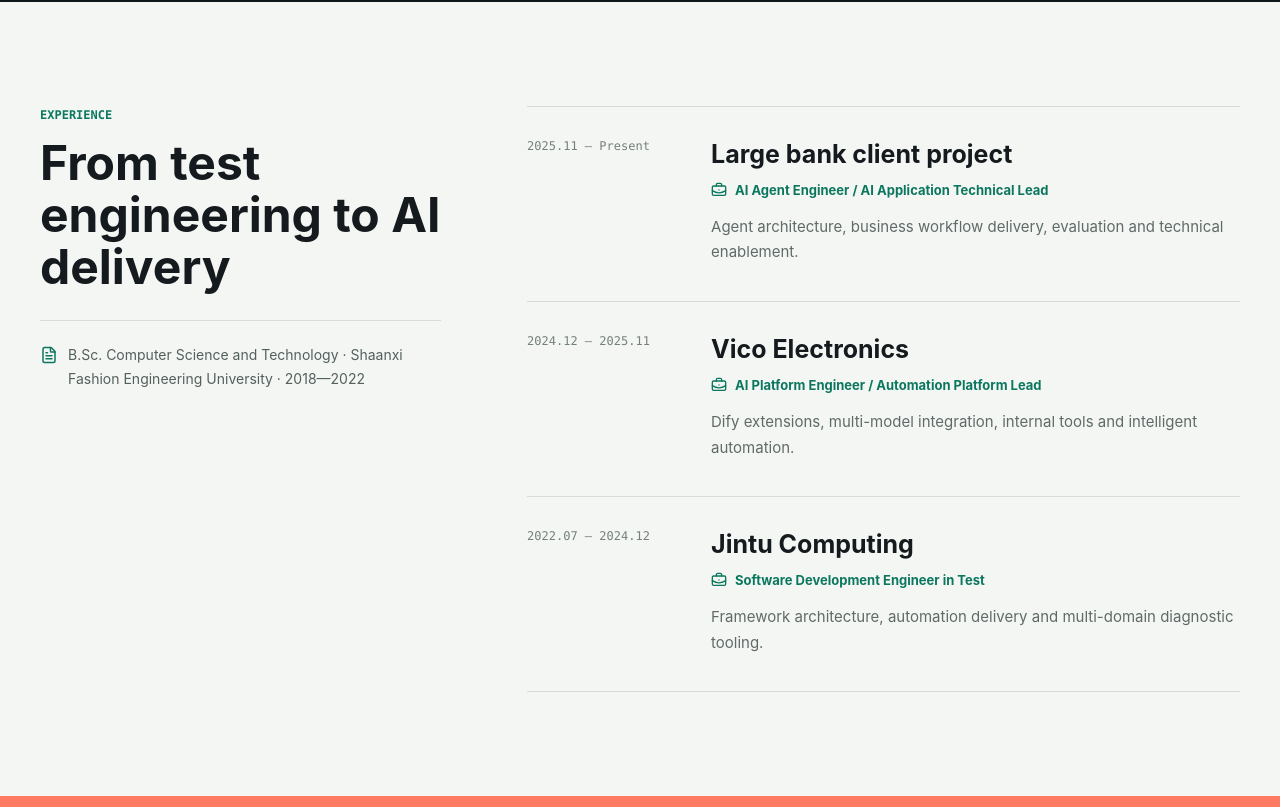
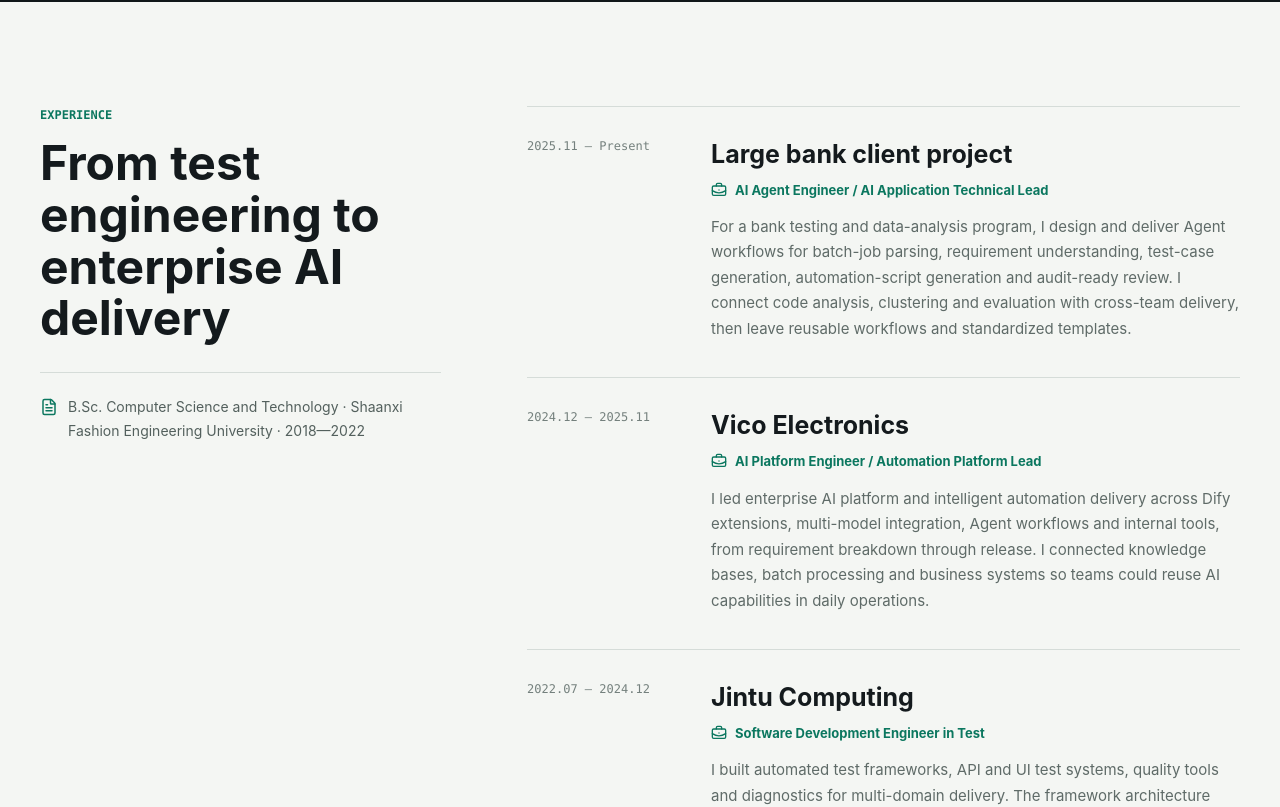
Before and after one commit to dreamrss2/ai-solutions-portfolio, a Next.js app: page / in a window 1280 px wide. Shown: the part 6320-7127 px from the top of the page. Built offline with nearby package versions, Linux system fonts and the light colour scheme.

Commit message:
content: expand career experience narratives

```diff
--- a/app/portfolio-data.ts
+++ b/app/portfolio-data.ts
@@ -691,11 +691,26 @@
       ["04", "Verify", "Evaluate quality, trace failure paths and leave the operating team with clear controls."],
     ],
     experienceEyebrow: "EXPERIENCE",
-    experienceTitle: "From test engineering to AI delivery",
+    experienceTitle: "From test engineering to enterprise AI delivery",
     experiences: [
-      ["2025.11 — Present", "Large bank client project", "AI Agent Engineer / AI Application Technical Lead", "Agent architecture, business workflow delivery, evaluation and technical enablement."],
-      ["2024.12 — 2025.11", "Vico Electronics", "AI Platform Engineer / Automation Platform Lead", "Dify extensions, multi-model integration, internal tools and intelligent automation."],
-      ["2022.07 — 2024.12", "Jintu Computing", "Software Development Engineer in Test", "Framework architecture, automation delivery and multi-domain diagnostic tooling."],
+      [
+        "2025.11 — Present",
+        "Large bank client project",
+        "AI Agent Engineer / AI Application Technical Lead",
+        "For a bank testing and data-analysis program, I design and deliver Agent workflows for batch-job parsing, requirement understanding, test-case generation, automation-script generation and audit-ready review. I connect code analysis, clustering and evaluation with cross-team delivery, then leave reusable workflows and standardized templates.",
+      ],
+      [
+        "2024.12 — 2025.11",
+        "Vico Electronics",
+        "AI Platform Engineer / Automation Platform Lead",
+        "I led enterprise AI platform and intelligent automation delivery across Dify extensions, multi-model integration, Agent workflows and internal tools, from requirement breakdown through release. I connected knowledge bases, batch processing and business systems so teams could reuse AI capabilities in daily operations.",
+      ],
+      [
+        "2022.07 — 2024.12",
+        "Jintu Computing",
+        "Software Development Engineer in Test",
+        "I built automated test frameworks, API and UI test systems, quality tools and diagnostics for multi-domain delivery. The framework architecture and automation practice established the engineering foundation for my later AI-assisted test generation and platform work.",
+      ],
     ],
     education: "B.Sc. Computer Science and Technology · Shaanxi Fashion Engineering University · 2018—2022",
     contactEyebrow: "LET'S BUILD THE USEFUL PART",
@@ -752,11 +767,26 @@
       ["04", "验收", "评估质量、追踪失败路径，并给运营团队留下清晰控制能力。"],
     ],
     experienceEyebrow: "工作经历",
-    experienceTitle: "从测试工程走向 AI 交付",
+    experienceTitle: "从测试工程到企业 AI 解决方案交付",
     experiences: [
-      ["2025.11 — 至今", "大型银行客户项目", "AI Agent 开发工程师 / AI 应用技术负责人", "Agent 架构、业务流程落地、效果评估与技术赋能。"],
-      ["2024.12 — 2025.11", "维客电子有限公司", "AI 平台开发工程师 / AI 自动化平台负责人", "Dify 平台二开、多模型集成、内部工具与智能自动化。"],
-      ["2022.07 — 2024.12", "锦图计算", "测试开发工程师", "框架架构、自动化交付与多领域问题诊断工具。"],
+      [
+        "2025.11 — 至今",
+        "大型银行客户项目",
+        "AI Agent 开发工程师 / AI 应用技术负责人",
+        "面向银行测试与数据分析场景，负责 Agent 方案设计与落地，建设作业解析、需求理解、测试用例生成、自动化脚本生成及审计流程。结合代码分析、聚类算法与效果评估推进跨团队交付，并沉淀可复用的智能体流程和标准化模板。",
+      ],
+      [
+        "2024.12 — 2025.11",
+        "维客电子有限公司",
+        "AI 平台开发工程师 / AI 自动化平台负责人",
+        "负责企业 AI 平台与智能自动化能力建设，围绕 Dify 二次开发、多模型接入、Agent 工作流和内部工具完成需求拆解、方案设计与上线交付。推动知识库、批量任务与业务系统集成，提升 AI 能力的复用性和实际可用性。",
+      ],
+      [
+        "2022.07 — 2024.12",
+        "锦图计算",
+        "测试开发工程师",
+        "负责自动化测试框架、接口与 UI 测试、质量工具及复杂问题诊断能力建设，参与多领域项目的测试方案和工程化交付。沉淀框架架构与自动化经验，为后续 AI 测试生成和智能化平台建设打下基础。",
+      ],
     ],
     education: "计算机科学与技术 本科 · 陕西服装工程学院 · 2018—2022",
     contactEyebrow: "一起把 AI 做到有用",
```
